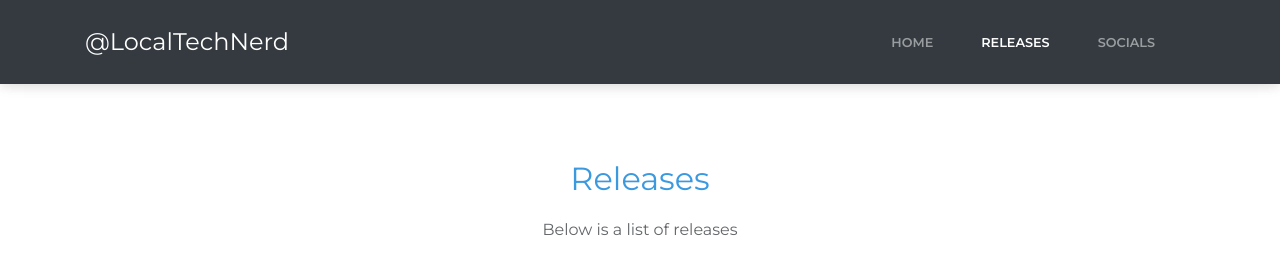
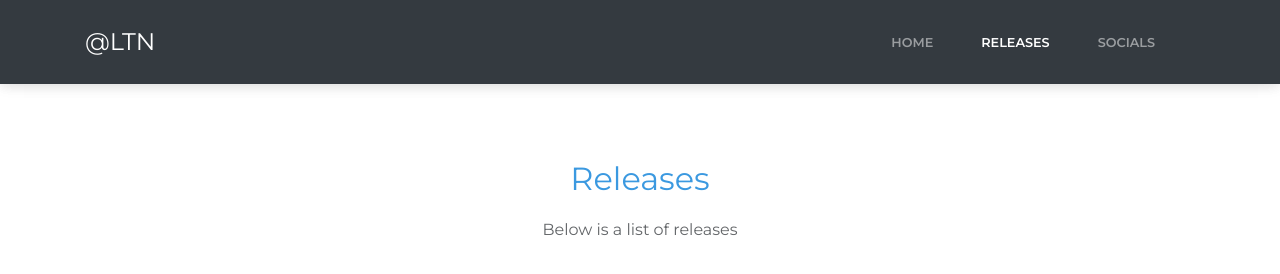
Before and after one commit to localtechnerd/localtechnerd, a plain HTML site: page releases.html in a window 1280 px wide. Drawn offline with nearby package versions, Linux system fonts and the light colour scheme; some packages are replaced by stand-ins of ours; a script that the page names is missing.

Commit message:
Update releases.html

```diff
--- a/releases.html
+++ b/releases.html
@@ -22,7 +22,7 @@
     <nav class="navbar navbar-light navbar-expand-lg fixed-top bg-white clean-navbar">
         <div class="container"><a class="navbar-brand logo" href="#">LocalTechNerd</a><button data-toggle="collapse" class="navbar-toggler" data-target="#navcol-1"><span class="sr-only">Toggle navigation</span><span class="navbar-toggler-icon"></span></button>
             <nav class="navbar navbar-dark navbar-expand-lg fixed-top bg-dark clean-navbar">
-                <div class="container"><a class="navbar-brand logo" href="#">@LocalTechNerd</a><button data-toggle="collapse" class="navbar-toggler" data-target="#navcol-1"><span class="sr-only">Toggle navigation</span><span class="navbar-toggler-icon"></span></button>
+                <div class="container"><a class="navbar-brand logo" href="#">@LTN</a><button data-toggle="collapse" class="navbar-toggler" data-target="#navcol-1"><span class="sr-only">Toggle navigation</span><span class="navbar-toggler-icon"></span></button>
                     <div
                         class="collapse navbar-collapse" id="navcol-1">
                         <ul class="nav navbar-nav ml-auto">
```
